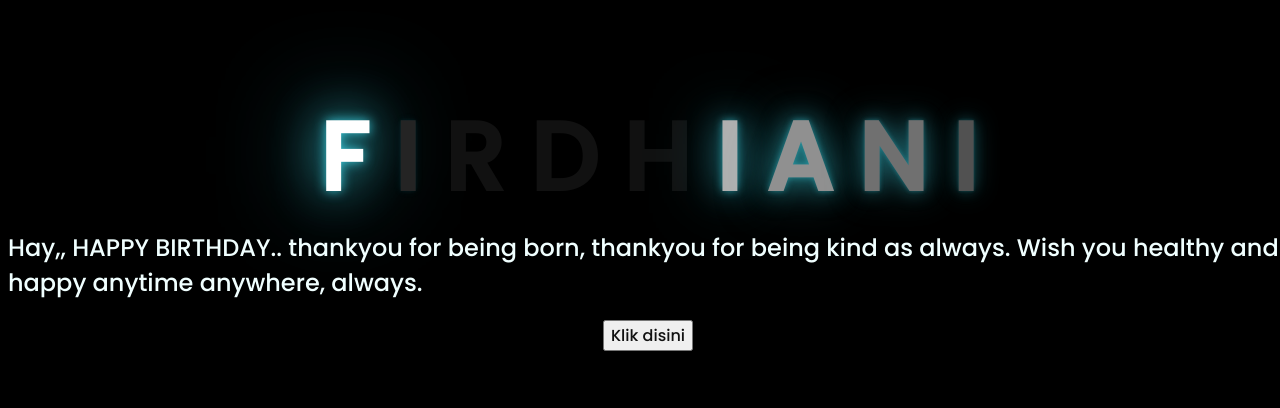
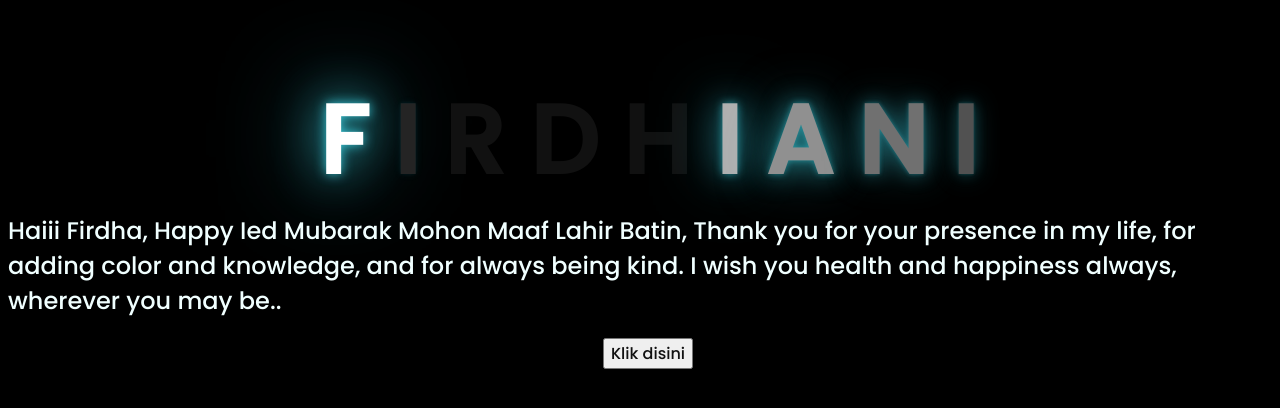
Before and after one commit to Fpurbayu07/cekguNRFRDH.github.io, a plain HTML site: page index.html in a window 1280 px wide. Shown: the part 190-598 px from the top of the page. Drawn offline with Linux system fonts and the light colour scheme.

Commit message:
Update index.html

```diff
--- a/index.html
+++ b/index.html
@@ -24,7 +24,7 @@
     </div>
 
     <div class="description">
-        <span>Hay,, HAPPY BIRTHDAY.. thankyou for being born, thankyou for being kind as always. Wish you healthy and happy anytime anywhere, always.</span>
+        <span>Haiii Firdha, Happy Ied Mubarak Mohon Maaf Lahir Batin, Thank you for your presence in my life, for adding color and knowledge, and for always being kind. I wish you health and happiness always, wherever you may be..</span>
     </div>
     <div class="button">
         <button>
```
